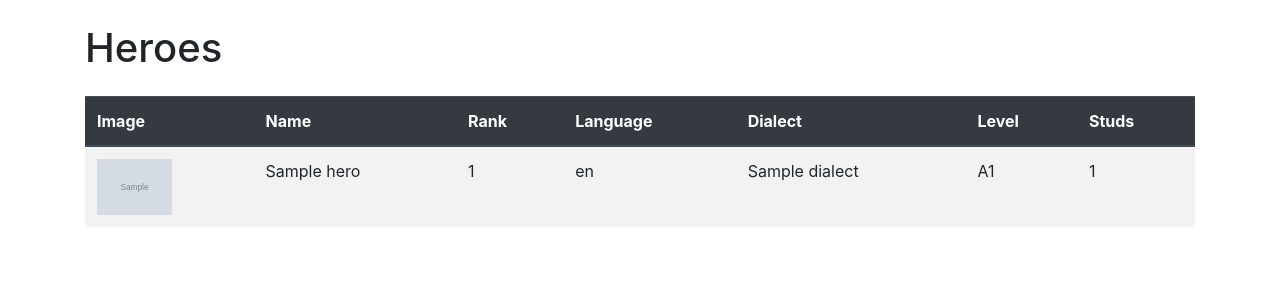
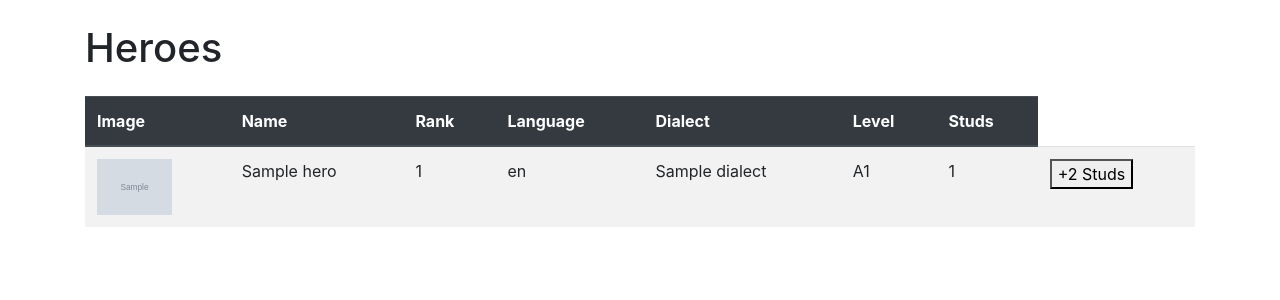
Before and after one commit to Shalldarek/The-Lost-Force, a FastAPI app: template api/app/templates/heroes.html in a window 1280 px wide. Shown: the top 300 px of the page. Run offline with FastAPI, Linux system fonts and the light colour scheme; the template is opened without the code that fills it: most values are stand-ins (such as "Sample title", 1, 10 or a date in 2020); grey boxes marked "Sample" are stand-in pictures.

Commit message:
Add html + javascript integration

```diff
--- a/api/app/templates/heroes.html
+++ b/api/app/templates/heroes.html
@@ -38,10 +38,50 @@
                         {% endif %}
                     </td>
                     <td>{{ hero.virtual_studs_count }}</td>
+                    <td>
+                        <button
+                            data-id="{{ hero.id }}"
+                            class="studs-button"
+                            onclick="addTwoStuds(this.dataset.id)">
+                            +2 Studs
+                        </button>
+                    </td>
                 </tr>
                 {% endfor %}
             </tbody>
         </table>
     </div>
 </body>
+    <script>
+        async function addTwoStuds(id) {
+            id = Number(id);
+
+            try {
+                const response = await fetch(`/heroes/${id}/2`, {
+                    method: "PUT"
+                });
+
+                if (!response.ok) {
+                    const err = await response.json();
+                    alert("ERROR: " + (err.detail || "Couldn't add studs."));
+                    return;
+                }
+
+                const data = await response.json();
+                const newCount = data.hero.virtual_studs_count;
+
+                const cell = document.getElementById('vstuds-' + id);
+                if (cell) {
+                    cell.textContent = newCount;
+                } else {
+                    console.warn("virtual_studs_count wasn't found!" + id);
+                }
+                window.location.reload();
+
+            } catch (e) {
+                console.error("Error in addTwoStuds:", e);
+                alert("Something went wrong: " + e.message);
+            }
+        }
+    </script>
 </html>
```
